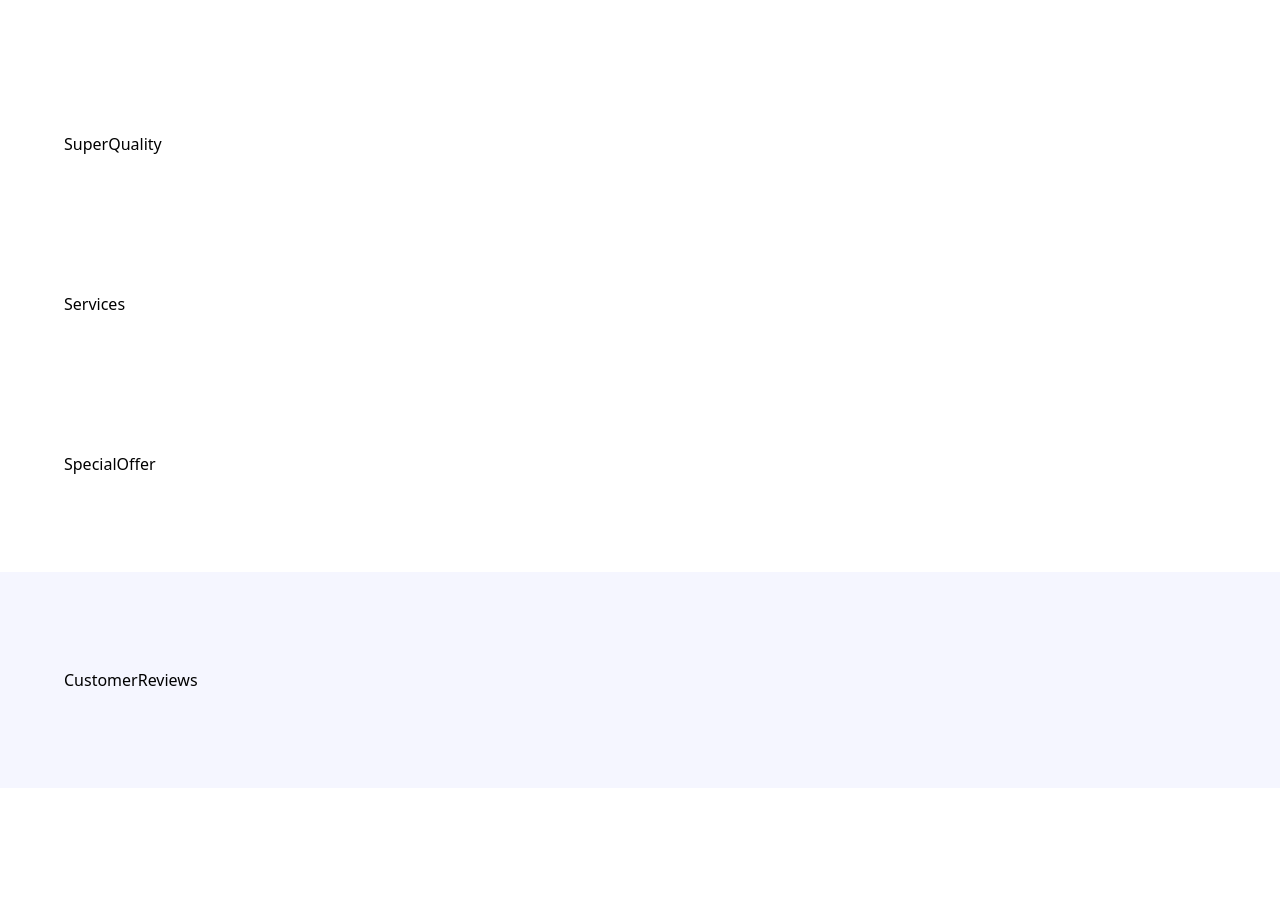
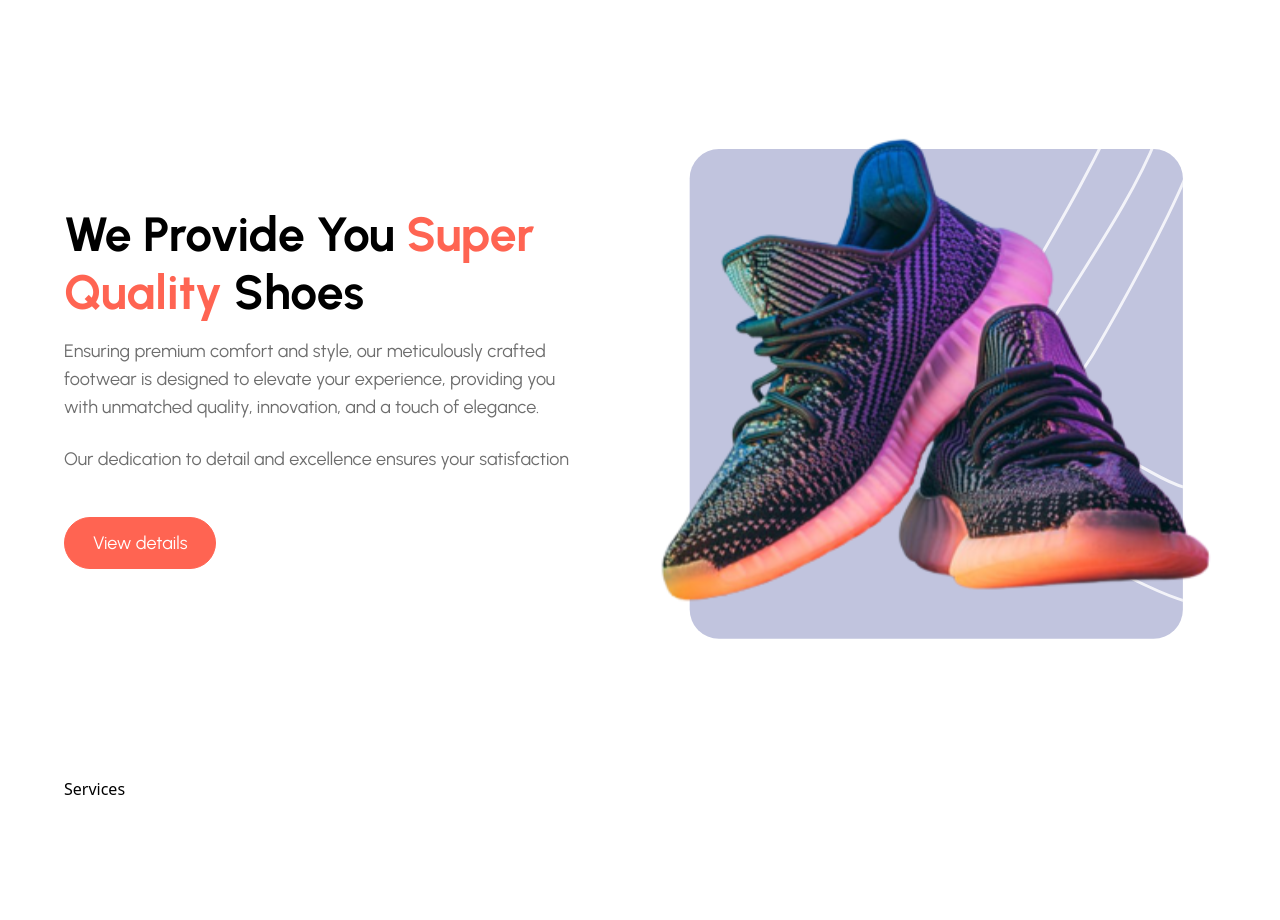
Before and after one commit to Jeffansah/nikeshop, a React (Vite) app: page / in a window 1280 px wide. Shown: the part 1660-2580 px from the top of the page. Built offline with nearby package versions, Linux system fonts and the light colour scheme; a web font is replaced by a local one.

Commit message:
Super Quality Section added

```diff
--- a/src/components/Button.jsx
+++ b/src/components/Button.jsx
@@ -1,7 +1,8 @@
 const Button = ({ label, icon }) => {
   return (
     <button className="flex justify-center items-center gap-2 px-7 py-4 border font-urbanist leading-none text-lg bg-coral-red rounded-full text-white border-coral-red">
-      {label} <img src={icon} alt="" className="ml-2 rounded-full w-5 h-5 " />
+      {label}{" "}
+      {icon && <img src={icon} alt="" className="ml-2 rounded-full w-5 h-5 " />}
     </button>
   );
 };
--- a/src/constants/index.js
+++ b/src/constants/index.js
@@ -22,10 +22,10 @@
 } from "../assets/images";
 
 export const navLinks = [
-  { href: "/home", label: "Home" },
-  { href: "/about-us", label: "About Us" },
-  { href: "/products", label: "Products" },
-  { href: "/contact-us", label: "Contact Us" },
+  { href: "#home", label: "Home" },
+  { href: "#about-us", label: "About Us" },
+  { href: "#products", label: "Products" },
+  { href: "#contact-us", label: "Contact Us" },
 ];
 
 export const shoes = [
--- a/src/index.css
+++ b/src/index.css
@@ -54,6 +54,6 @@
   }
 
   .info-text {
-    @apply font-inter text-slate-gray text-lg leading-7;
+    @apply font-urbanist text-slate-gray text-lg leading-7;
   }
 }
--- a/src/sections/SuperQuality.jsx
+++ b/src/sections/SuperQuality.jsx
@@ -1,7 +1,43 @@
 import React from "react";
+import Button from "../components/Button";
+import { shoe8 } from "../assets/images";
 
 const SuperQuality = () => {
-  return <div>SuperQuality</div>;
+  return (
+    <section
+      id="about-us"
+      className="flex justify-between items-center max-lg:flex-col gap-10 w-full max-container"
+    >
+      <div className="flex flex-1 flex-col">
+        <h2 className=" font-urbanist text-4xl capitalize  font-bold lg:max-w-lg">
+          We provide you
+          <span className="text-coral-red"> Super Quality </span>
+          Shoes
+        </h2>
+        <p className="mt-4 lg:max-w-lg info-text">
+          Ensuring premium comfort and style, our meticulously crafted footwear
+          is designed to elevate your experience, providing you with unmatched
+          quality, innovation, and a touch of elegance.
+        </p>
+        <p className="mt-6 lg:max-w-lg info-text">
+          Our dedication to detail and excellence ensures your satisfaction
+        </p>
+        <div></div>
+        <div className="mt-11">
+          <Button label="View details" />
+        </div>
+      </div>
+      <div className="flex-1 flex justify-center items-center">
+        <img
+          src={shoe8}
+          alt="shoe8"
+          w={570}
+          h={522}
+          className="object-contain"
+        />
+      </div>
+    </section>
+  );
 };
 
 export default SuperQuality;
```
